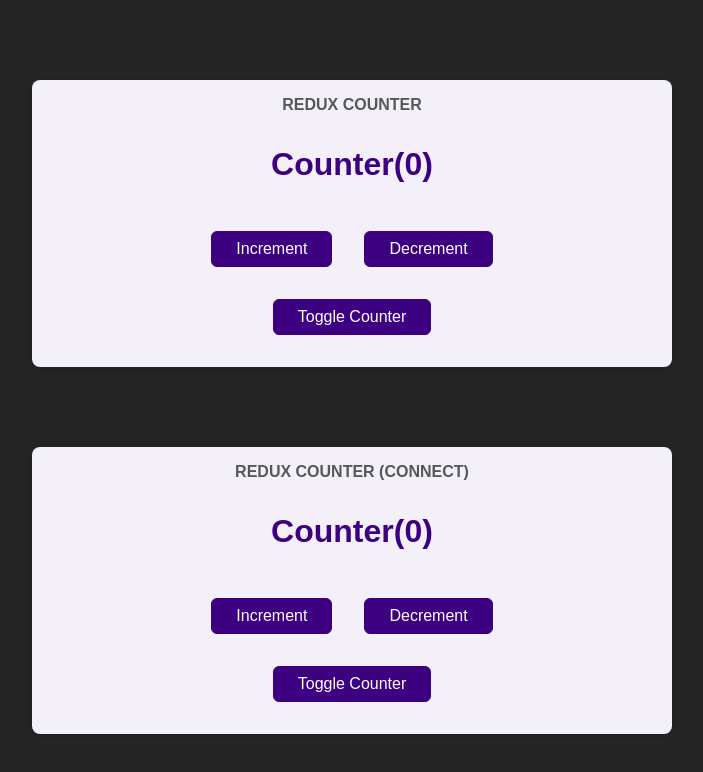
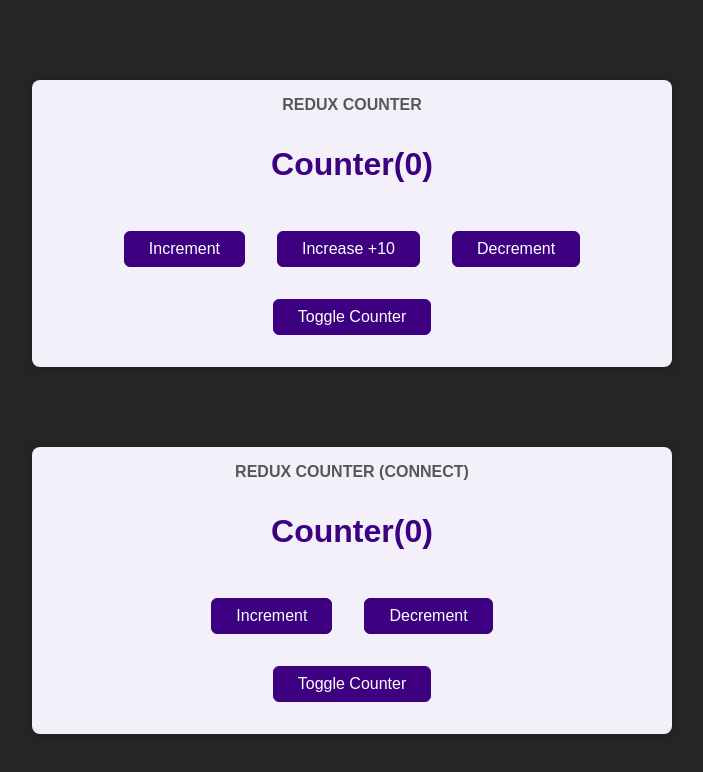
Before and after one commit to barissokat/maxi-react-redux, a React (Create React App) app: page / in a window 1280 px wide. Shown: the top 772 px of the page, without its empty margins (288-991 px from the left). Built offline with nearby package versions, Linux system fonts and the light colour scheme.

Commit message:
Attach payloads to action

```diff
--- a/src/components/Counter.js
+++ b/src/components/Counter.js
@@ -13,6 +13,11 @@ const Counter = () => {
     dispatch({ type: 'increment' })
   }
 
+  const increaseHandler = () => {
+    // Dispatch fonksiyonu ile belirtilen actionlar tetiklenir
+    dispatch({ type: 'increase', amount: 10 })
+  }
+
   const decrementHandler = () => {
     // Dispatch fonksiyonu ile belirtilen actionlar tetiklenir
     dispatch({ type: 'decrement' })
@@ -26,6 +31,7 @@ const Counter = () => {
       <div className={classes.value}>Counter({counter})</div>
       <div>
         <button onClick={incrementHandler}>Increment</button>
+        <button onClick={increaseHandler}>Increase +10</button>
         <button onClick={decrementHandler}>Decrement</button>
       </div>
       <button onClick={toggleCounterHandler}>Toggle Counter</button>
--- a/src/store/index.js
+++ b/src/store/index.js
@@ -4,6 +4,12 @@ const counterReducer = (state = { counter: 0 }, action) => {
   if (action.type === 'increment') {
     return {
       counter: state.counter + 1
+    }
+  }
+
+  if (action.type === 'increase') {
+    return {
+      counter: state.counter + action.amount
     }
   }
 
```
